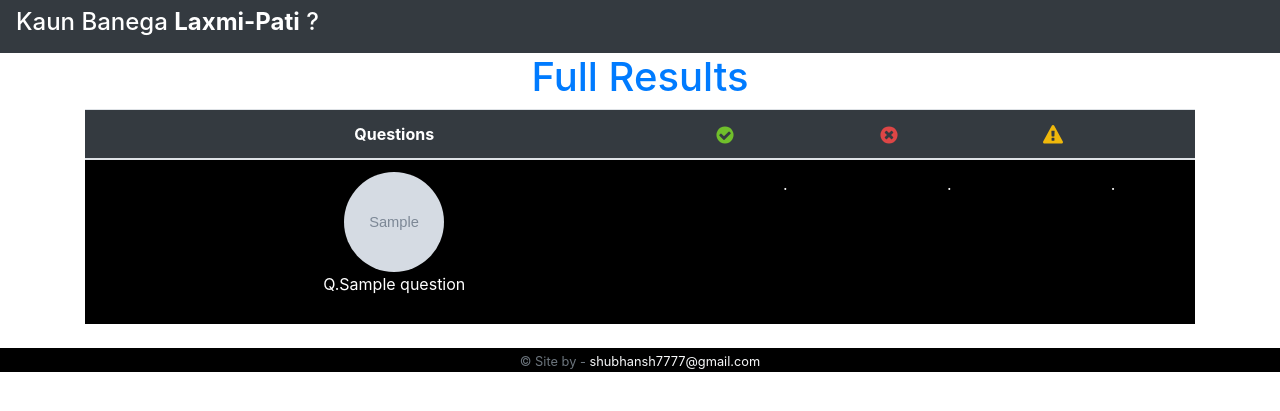
After one commit to Shubhansh-Simple/MCQ-Game, a Django app: page /full_results/ in a window 1280 px wide. The commit adds this page. Shown: the top 411 px of the page. Run offline with Django 3.2, Linux system fonts and the light colour scheme; tables that the repository leaves empty hold one stand-in row (values such as "Sample post"); grey boxes marked "Sample" are stand-in pictures; some libraries are stand-ins or nearby versions.

Commit message:
Add full result template,views and urls.
Still i don't figure how to show the user in template
with respected question as per skip/wrong/right answers.

```diff
--- /dev/null
+++ b/question_app/templates/full_result.html
@@ -0,0 +1,74 @@
+<!--quesition_app/templates/full_result.html-->
+
+{% extends 'base_template.html' %}
+
+{% block title %}
+  Complete Result
+{% endblock title %}
+
+<!--Extra code under head tag-->
+{% block remaining_content %}
+  {% load staticfiles %}
+{% endblock remaining_content %}
+
+{% block whiskey %}
+{% endblock whiskey %}
+
+{% block profile %}
+
+  {% block results %}
+  {% endblock results %}
+
+  {% block question_title %}
+    <div class='text-center'>
+      <h1 class='text-primary'>Full Results</h1>
+    </div>
+  {% endblock question_title %}
+
+  {% block additional_text %}
+  {% endblock additional_text %}
+
+{% endblock profile %}
+
+
+{% block body_block %}
+  <div class='table-responsive' >
+    <table class='table whiskey-table text-white'>
+
+      <!--HEADING of the table-->
+      <thead class='bg-dark'>
+        <th class='text-center'>Questions</th>
+        <th class='text-success'>
+          <img src="{% static 'admin/img/icon-yes.svg' %}"
+               alt='Right'
+               style='width:20px;height:20px'>
+        </th>
+        <th class='text-danger'>
+          <img src="{% static 'admin/img/icon-no.svg' %}"
+               alt='Wrong'
+               style='width:20px;height:20px'>
+        </th>
+        <th class='text-warning'>
+          <img src="{% static 'admin/img/icon-alert.svg' %}"
+               alt='Skip'
+               style='width:20px;height:20px'>
+        </th>
+      </thead>
+
+      {% for question in question_obj %}
+        <tr>
+          <td>
+            {% if question.question_image %}
+              <img class='rounded-circle' src='{{ question.question_image.url }}'
+                   alt='Question Picture' width=160 , height=160>
+            {% endif %}
+            <p>Q.{{ question.question_title }}</p>
+          </td>
+          <td>.</td>
+          <td>.</td>
+          <td>.</td>
+        </tr>
+      {% endfor %}
+    </table>
+  </div>
+{% endblock body_block %}
--- a/question_app/urls.py
+++ b/question_app/urls.py
@@ -3,7 +3,8 @@ from .views      import QuestionPage,\
                         FormProcessing,\
                         TermsConditionView,\
                         Quit,\
-                        ResultView
+                        ResultView,\
+                        FullResultView
 
 # it's imported from different source
 from django.views.generic.base import TemplateView
@@ -21,5 +22,6 @@ urlpatterns = [
 
     path('quit/' , Quit , name='quit'),
 
-    path('results/', ResultView.as_view(),  name='result' ),
+    path('results/',      ResultView.as_view(),     name='result' ),
+    path('full_results/', FullResultView.as_view(), name='full_result' ),
 ]
--- a/question_app/views.py
+++ b/question_app/views.py
@@ -1,4 +1,4 @@
-from django.views.generic           import TemplateView
+from django.views.generic           import TemplateView,ListView
 from django.contrib.auth.decorators import login_required
 from django.contrib.auth.mixins     import LoginRequiredMixin
 from django.contrib                 import messages
@@ -134,12 +134,11 @@ def FormProcessing( request, question_id=None ):
             # Next question
             return redirect( 'question', question_id=question_id-1 )
 
-        # add msg already answered
+        # add msg if already answered
         else:
             messages.warning( request,
                               'Already answered this question'
                             )
-            # here we have to redirect the user to non-attempt question
 
     # redirect to same page
     return redirect( 'question', question_id=question_id )
@@ -166,3 +165,9 @@ class ResultView( LoginRequiredMixin,TemplateView ):
         context['total_questions']         = Question.objects.total_questions
         context['total_skipped_questions'] = Attempt.objects.total_skipped_questions( self.request.user )
         return context
+
+
+class FullResultView( ListView ):
+    model               = Question
+    template_name       = 'full_result.html'
+    context_object_name = 'question_obj'
--- a/users/views.py
+++ b/users/views.py
@@ -30,5 +30,4 @@ def DataAnalysis( request ):
 
     chart = get_plot( correct_answers_list,skiped_question_list,username_list )
 
-
     return render( request , 'data_analysis.html', { 'chart':chart } )
```
Also changed, not shown: question_app/templates/question.html (+2 -7 lines).
